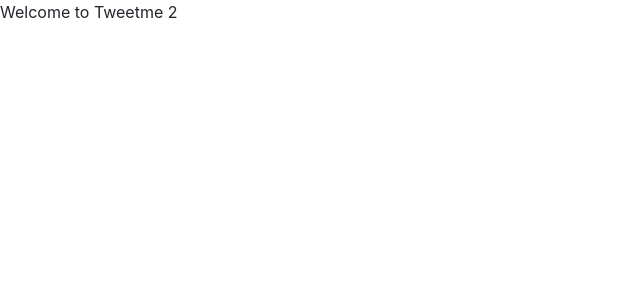
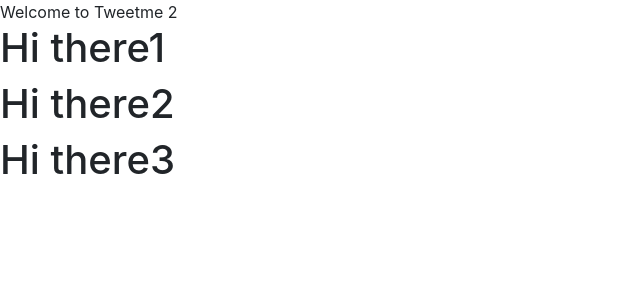
Before and after one commit to yoshi47/tweetme2, a Django app: page / in a window 1280 px wide. Shown: the top 300 px of the page, without its empty margins (0-640 px from the left). Run offline with Django 3.2, Linux system fonts and the light colour scheme; data comes from the database, SQL or seed files in the repository; data that the repository does not hold is empty; some libraries are stand-ins or nearby versions.

Commit message:
17 - Replace HTML Content with JavaScript

```diff
--- a/templates/pages/home.html
+++ b/templates/pages/home.html
@@ -7,7 +7,19 @@
 {% block content %}
     Welcome to Tweetme 2
 
+    <div id="tweets">
+        Replace me
+    </div>
+
     <script>
+        const tweetsElement = document.getElementById('tweets') // get an html element
+        tweetsElement.innerHTML = 'Loading...' // set new html in that element
+
+        var el1 = "<h1>Hi there1</h1>"
+        var el2 = "<h1>Hi there2</h1>"
+        var el3 = "<h1>Hi there3</h1>"
+        tweetsElement.innerHTML = el1 + el2 + el3
+
         const xhr = new XMLHttpRequest()
         const method = "GET" // "POST"
         const url = "/tweets"
@@ -15,7 +27,7 @@
 
         xhr.responseType = responseType
         xhr.open(method, url)
-    xhr.onload = function() {
+        xhr.onload = function () {
             console.log(xhr.response)
             const serverResponse = xhr.response
             var listedItems = xhr.response.response
```
Lines whose indentation alone changed are shown as unchanged.
